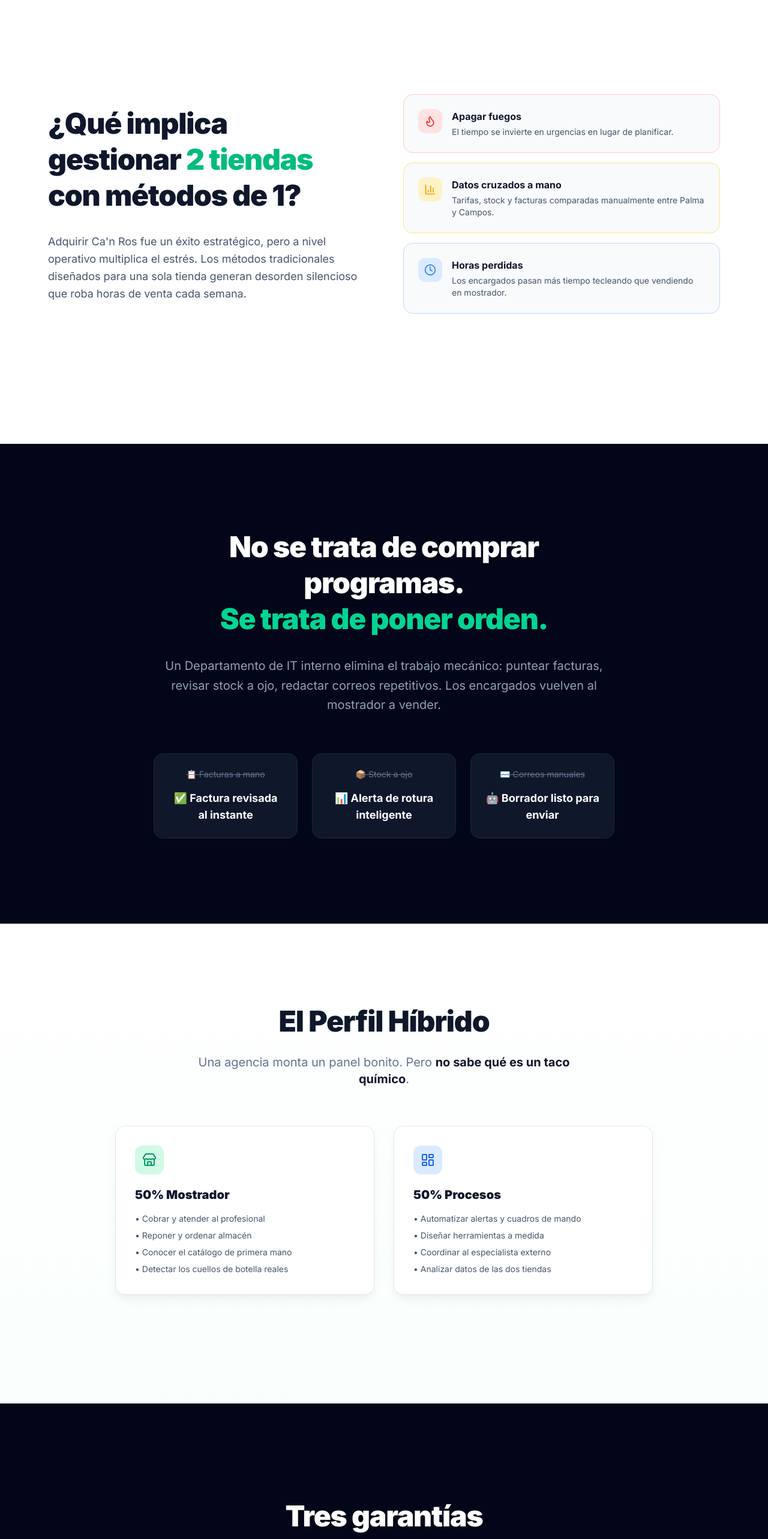
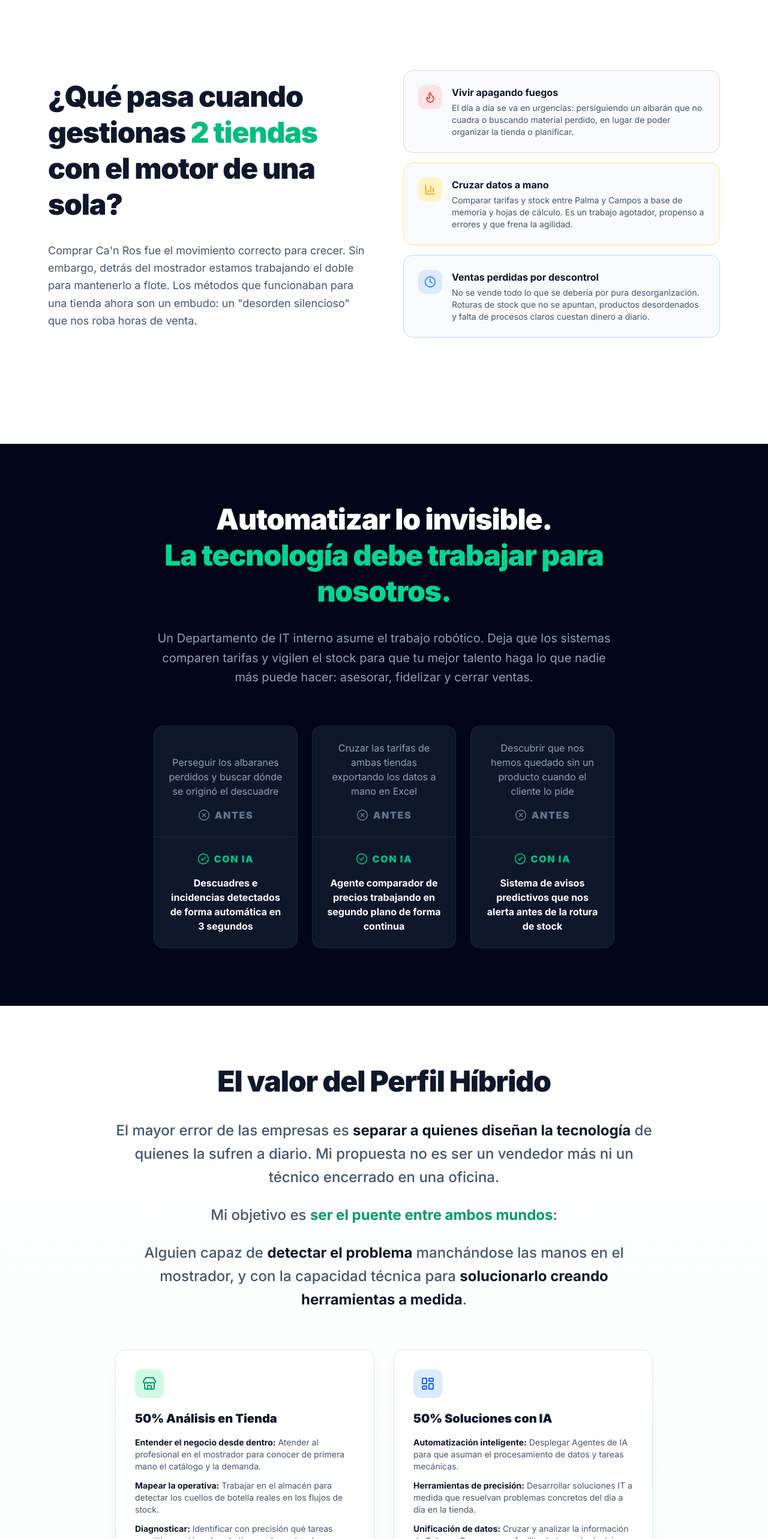
Before and after one commit to jordi2479/songarrit-canros-it, a Next.js app: page /es in a window 1280 px wide. Shown: the part 860-3426 px from the top of the page at 60% size. Built offline with nearby package versions, Linux system fonts and the light colour scheme.

Commit message:
feat: refinar copy ES problema/solucion/perfil y mejorar cards Antes-Con IA

```diff
--- a/messages/es.json
+++ b/messages/es.json
@@ -20,36 +20,61 @@
     "scroll": "Scroll"
   },
   "problema": {
-    "title": "¿Qué implica gestionar",
+    "title": "¿Qué pasa cuando gestionas",
     "highlight": "2 tiendas",
-    "titleEnd": "con métodos de 1?",
-    "intro": "Adquirir Ca'n Ros fue un éxito estratégico, pero a nivel operativo multiplica el estrés. Los métodos tradicionales diseñados para una sola tienda generan desorden silencioso que roba horas de venta cada semana.",
-    "pain1Title": "Apagar fuegos",
-    "pain1Desc": "El tiempo se invierte en urgencias en lugar de planificar.",
-    "pain2Title": "Datos cruzados a mano",
-    "pain2Desc": "Tarifas, stock y facturas comparadas manualmente entre Palma y Campos.",
-    "pain3Title": "Horas perdidas",
-    "pain3Desc": "Los encargados pasan más tiempo tecleando que vendiendo en mostrador."
+    "titleEnd": "con el motor de una sola?",
+    "intro": "Comprar Ca'n Ros fue el movimiento correcto para crecer. Sin embargo, detrás del mostrador estamos trabajando el doble para mantenerlo a flote. Los métodos que funcionaban para una tienda ahora son un embudo: un \"desorden silencioso\" que nos roba horas de venta.",
+    "pain1Title": "Vivir apagando fuegos",
+    "pain1Desc": "El día a día se va en urgencias: persiguiendo un albarán que no cuadra o buscando material perdido, en lugar de poder organizar la tienda o planificar.",
+    "pain2Title": "Cruzar datos a mano",
+    "pain2Desc": "Comparar tarifas y stock entre Palma y Campos a base de memoria y hojas de cálculo. Es un trabajo agotador, propenso a errores y que frena la agilidad.",
+    "pain3Title": "Ventas perdidas por descontrol",
+    "pain3Desc": "No se vende todo lo que se debería por pura desorganización. Roturas de stock que no se apuntan, productos desordenados y falta de procesos claros cuestan dinero a diario."
   },
   "solucion": {
-    "title1": "No se trata de comprar programas.",
-    "title2": "Se trata de poner orden.",
-    "desc": "Un Departamento de IT interno elimina el trabajo mecánico: puntear facturas, revisar stock a ojo, redactar correos repetitivos. Los encargados vuelven al mostrador a vender.",
-    "antes1": "📋 Facturas a mano",
-    "despues1": "✅ Factura revisada al instante",
-    "antes2": "📦 Stock a ojo",
-    "despues2": "📊 Alerta de rotura inteligente",
-    "antes3": "✉️ Correos manuales",
-    "despues3": "🤖 Borrador listo para enviar"
+    "title1": "Automatizar lo invisible.",
+    "title2": "La tecnología debe trabajar para nosotros.",
+    "desc": "Un Departamento de IT interno asume el trabajo robótico. Deja que los sistemas comparen tarifas y vigilen el stock para que tu mejor talento haga lo que nadie más puede hacer: asesorar, fidelizar y cerrar ventas.",
+    "antes1": "Perseguir los albaranes perdidos y buscar dónde se originó el descuadre",
+    "despues1": "Descuadres e incidencias detectados de forma automática en 3 segundos",
+    "antes2": "Cruzar las tarifas de ambas tiendas exportando los datos a mano en Excel",
+    "despues2": "Agente comparador de precios trabajando en segundo plano de forma continua",
+    "antes3": "Descubrir que nos hemos quedado sin un producto cuando el cliente lo pide",
+    "despues3": "Sistema de avisos predictivos que nos alerta antes de la rotura de stock"
   },
   "perfil": {
-    "title": "El Perfil Híbrido",
-    "subtitle": "Una agencia monta un panel bonito. Pero",
-    "subtitleBold": "no sabe qué es un taco químico",
-    "mostrador": "50% Mostrador",
-    "mostradorItems": ["Cobrar y atender al profesional", "Reponer y ordenar almacén", "Conocer el catálogo de primera mano", "Detectar los cuellos de botella reales"],
-    "procesos": "50% Procesos",
-    "procesosItems": ["Automatizar alertas y cuadros de mando", "Diseñar herramientas a medida", "Coordinar al especialista externo", "Analizar datos de las dos tiendas"]
+    "title": "El valor del Perfil Híbrido",
+    "intro": "<p>El mayor error de las empresas es <bold>separar a quienes diseñan la tecnología</bold> de quienes la sufren a diario. Mi propuesta no es ser un vendedor más ni un técnico encerrado en una oficina.</p><p>Mi objetivo es <highlight>ser el puente entre ambos mundos</highlight>:</p><p>Alguien capaz de <bold>detectar el problema</bold> manchándose las manos en el mostrador, y con la capacidad técnica para <bold>solucionarlo creando herramientas a medida</bold>.</p>",
+    "mostrador": "50% Análisis en Tienda",
+    "mostradorItems": [
+      {
+        "title": "Entender el negocio desde dentro",
+        "desc": "Atender al profesional en el mostrador para conocer de primera mano el catálogo y la demanda."
+      },
+      {
+        "title": "Mapear la operativa",
+        "desc": "Trabajar en el almacén para detectar los cuellos de botella reales en los flujos de stock."
+      },
+      {
+        "title": "Diagnosticar",
+        "desc": "Identificar con precisión qué tareas repetitivas están robando tiempo de venta a los encargados."
+      }
+    ],
+    "procesos": "50% Soluciones con IA",
+    "procesosItems": [
+      {
+        "title": "Automatización inteligente",
+        "desc": "Desplegar Agentes de IA para que asuman el procesamiento de datos y tareas mecánicas."
+      },
+      {
+        "title": "Herramientas de precisión",
+        "desc": "Desarrollar soluciones IT a medida que resuelvan problemas concretos del día a día en la tienda."
+      },
+      {
+        "title": "Unificación de datos",
+        "desc": "Cruzar y analizar la información de Palma y Campos para facilitar la toma de decisiones a Dirección."
+      }
+    ]
   },
   "garantias": {
     "title": "Tres garantías",
--- a/src/app/[locale]/page.tsx
+++ b/src/app/[locale]/page.tsx
@@ -8,7 +8,7 @@ import {
   Building2, Store, Users, Settings, ArrowRight,
   ShoppingCart, CreditCard, Compass,
   LayoutDashboard, Package, Truck, UserCog, Lock, MessageSquare, Wrench,
-  TrendingUp, PiggyBank, AlertTriangle, Sparkles,
+  TrendingUp, PiggyBank, AlertTriangle, Sparkles, XCircle, CheckCircle2,
 } from "lucide-react";
 import { useTranslations } from "next-intl";
 import { Section } from "@/components/layout/Section";
@@ -99,8 +99,8 @@ export default function Home() {
     },
   ];
 
-  const mostradorItems = tPerfil.raw("mostradorItems") as string[];
-  const procesosItems = tPerfil.raw("procesosItems") as string[];
+  const mostradorItems = tPerfil.raw("mostradorItems") as {title: string, desc: string}[];
+  const procesosItems = tPerfil.raw("procesosItems") as {title: string, desc: string}[];
 
   return (
     <>
@@ -190,9 +190,20 @@ export default function Home() {
               { antes: tSol("antes2"), despues: tSol("despues2"), delay: 0.15 },
               { antes: tSol("antes3"), despues: tSol("despues3"), delay: 0.3 },
             ].map((item, idx) => (
-              <FadeCard key={idx} delay={item.delay} className="p-6 rounded-2xl bg-slate-900 border border-slate-800">
-                <div className="text-slate-500 text-sm mb-4 line-through">{item.antes}</div>
-                <div className="text-lg font-bold text-white">{item.despues}</div>
+              <FadeCard key={idx} delay={item.delay} className="rounded-2xl bg-slate-900 border border-slate-800 flex flex-col h-full min-h-[20rem] text-center">
+                <div className="flex-1 p-6 flex flex-col justify-end items-center">
+                  <div className="text-slate-400 text-base mb-4">{item.antes}</div>
+                  <span className="flex items-center justify-center gap-2 text-base font-black text-slate-500 uppercase tracking-widest">
+                    <XCircle className="w-5 h-5" /> Antes
+                  </span>
+                </div>
+                <div className="h-px bg-slate-800 w-full"></div>
+                <div className="flex-1 p-6 flex flex-col justify-start items-center">
+                  <span className="flex items-center justify-center gap-2 text-base font-black text-emerald-500 uppercase tracking-widest mb-4">
+                    <CheckCircle2 className="w-5 h-5" /> Con IA
+                  </span>
+                  <div className="text-white text-base font-bold">{item.despues}</div>
+                </div>
               </FadeCard>
             ))}
           </div>
@@ -202,21 +213,27 @@ export default function Home() {
       {/* ─── SECCIÓN 4: EL PERFIL HÍBRIDO ─── */}
       <Section id="perfil" className="bg-gradient-to-b from-white to-emerald-50/30">
         <div className="text-center max-w-4xl mx-auto">
-          <h2 className="text-4xl md:text-5xl font-black tracking-tight mb-6 leading-tight text-slate-900">
+          <h2 className="text-4xl md:text-5xl font-black tracking-tight mb-8 leading-tight text-slate-900">
             {tPerfil("title")}
           </h2>
-          <p className="text-xl text-slate-500 mb-16 max-w-2xl mx-auto">
-            {tPerfil("subtitle")} <strong className="text-slate-900">{tPerfil("subtitleBold")}</strong>.
-          </p>
+          <div className="text-xl md:text-2xl text-slate-600 mb-16 max-w-4xl mx-auto leading-relaxed font-medium">
+            {tPerfil.rich("intro", {
+              bold: (chunks) => <strong className="text-slate-900 font-bold">{chunks}</strong>,
+              highlight: (chunks) => <span className="text-emerald-600 font-bold">{chunks}</span>,
+              p: (chunks) => <p className="mb-6 last:mb-0">{chunks}</p>
+            })}
+          </div>
           <div className="grid md:grid-cols-2 gap-8 mb-12">
             <FadeCard delay={0} className="p-8 rounded-2xl bg-white border border-slate-200 shadow-lg shadow-slate-200/50 text-left">
               <div className="w-12 h-12 bg-emerald-100 text-emerald-600 rounded-xl flex items-center justify-center mb-5">
                 <Store className="w-6 h-6" />
               </div>
               <h3 className="text-xl font-black text-slate-900 mb-4">{tPerfil("mostrador")}</h3>
-              <ul className="space-y-2 text-slate-600 text-sm">
+              <ul className="space-y-3 text-slate-600 text-sm">
                 {mostradorItems.map((item, i) => (
-                  <li key={i}>• {item}</li>
+                  <li key={i}>
+                    <strong className="text-slate-900">{item.title}:</strong> {item.desc}
+                  </li>
                 ))}
               </ul>
             </FadeCard>
@@ -225,9 +242,11 @@ export default function Home() {
                 <LayoutDashboard className="w-6 h-6" />
               </div>
               <h3 className="text-xl font-black text-slate-900 mb-4">{tPerfil("procesos")}</h3>
-              <ul className="space-y-2 text-slate-600 text-sm">
+              <ul className="space-y-3 text-slate-600 text-sm">
                 {procesosItems.map((item, i) => (
-                  <li key={i}>• {item}</li>
+                  <li key={i}>
+                    <strong className="text-slate-900">{item.title}:</strong> {item.desc}
+                  </li>
                 ))}
               </ul>
             </FadeCard>
```
